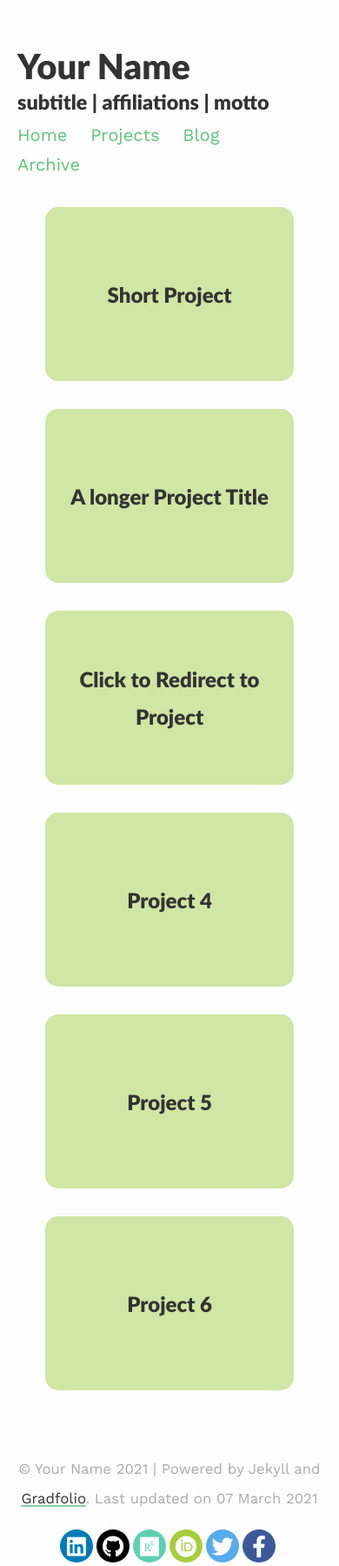
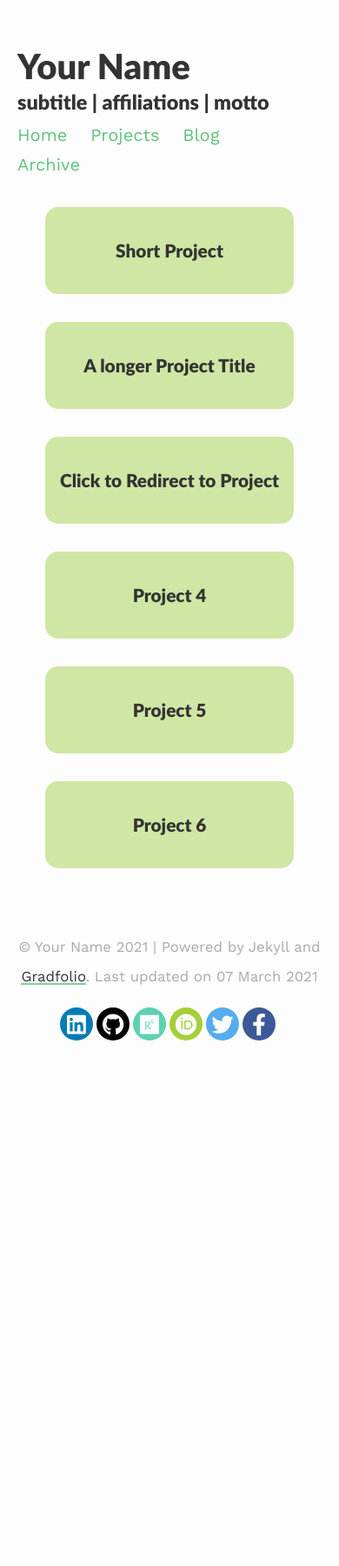
Before and after one commit to jitinnair1/gradfolio, a Jekyll site: the page built from _pages/projects.md, in a window 390 px wide. Shown: the whole page at 87% size. Built offline with Jekyll 4.4.1, drawn with Linux system fonts in a browser that asks for light colours; nearby versions of some CDN libraries; after the commit the page ends 1200 px from its top, so only the background shows below that.

Commit message:
optimize for mobile

```diff
--- a/assets/css/_sass/profile.scss
+++ b/assets/css/_sass/profile.scss
@@ -20,17 +20,10 @@
 // adjust tile sizes on smaller screens
 @include media-query($on-phone) {
   @media screen and (max-width: $on-phone){
-    .left, .right {
-      float: none;
-      }
 
     .profile {
-      width: 80%;
-      clear: both;
-      margin-left: 10%;
-      margin-right: 10%;
-      margin-top: 10%;
-      text-align: center;
-      }
+      width: 40%;
+    }
+
   }
 }
--- a/assets/css/_sass/projects.scss
+++ b/assets/css/_sass/projects.scss
@@ -66,6 +66,52 @@
   }
 }
 
+@include media-query($on-phone) {
+  @media screen and (max-width: $on-phone){
+
+    .projectTile {
+      height: 80px;
+    }
+
+    .projectTile a span h2 {
+      font-size: 1.2rem;
+    }
+
+    .projectTile:hover a span p {
+      display: none;
+    }
+
+    .projectTile:hover a span h2 {
+      display: flex;
+    }
+
+
+  }
+}
+
+@include media-query($on-palm) {
+  @media screen and (max-width: $on-palm){
+
+    .projectTile {
+      height: 100px;
+    }
+
+    .projectTile a span h2 {
+      font-size: 1.3rem;
+    }
+
+    .projectTile:hover a span p {
+      display: none;
+    }
+
+    .projectTile:hover a span h2 {
+      display: flex;
+    }
+
+  }
+}
+
+
 @supports (display: grid) {
   .gallery {
     display: grid;
```
Lines whose indentation alone changed are shown as unchanged.
